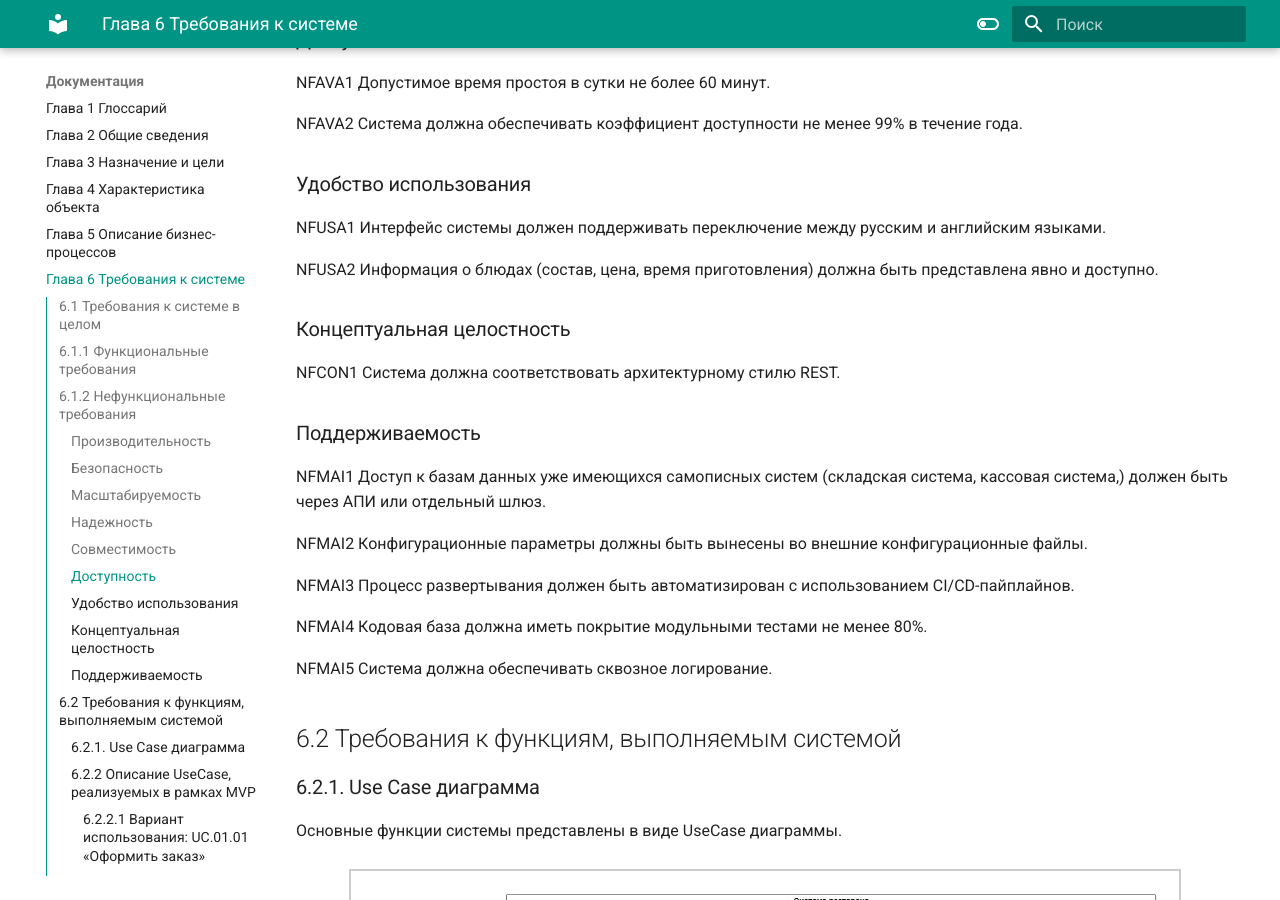
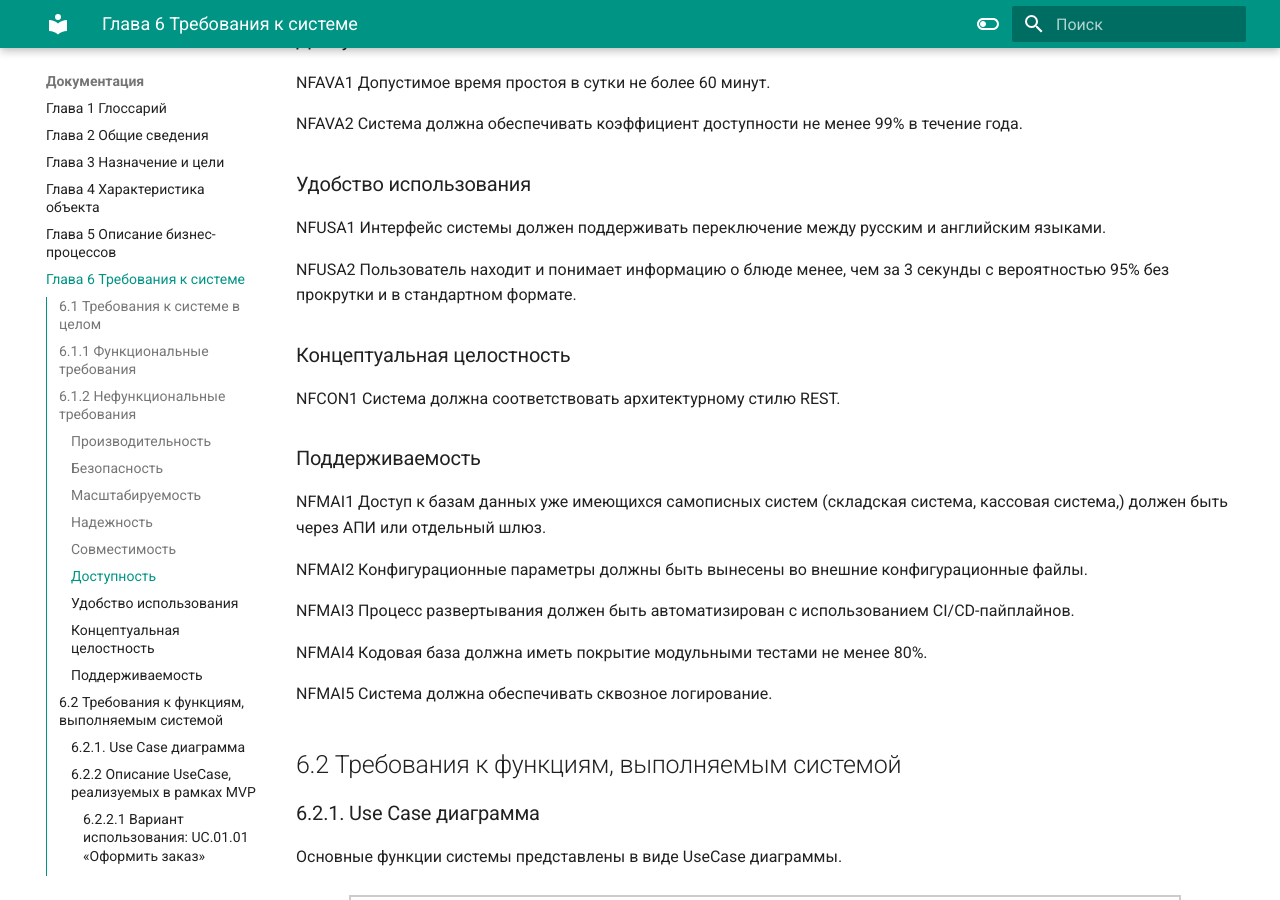
Before and after one commit to YuVUp/SA_Final_Work, an MkDocs documentation site: the page built from docs/6_system_requirements.md, in a window 1280 px wide and 900 px high, scrolled down 1777 px. Built offline with MkDocs 1.6.1 and Material for MkDocs 9.7.7, drawn with Linux system fonts in a browser that asks for light colours.

```diff
--- a/docs/6_system_requirements.md
+++ b/docs/6_system_requirements.md
@@ -68,7 +68,7 @@ NFAVA2 Система должна обеспечивать коэффициен
 
 NFUSA1 Интерфейс системы должен поддерживать переключение между русским и английским языками.
 
-NFUSA2 Информация о блюдах (состав, цена, время приготовления) должна быть представлена явно и доступно.
+NFUSA2 Пользователь находит и понимает информацию о блюде менее, чем за 3 секунды с вероятностью 95% без прокрутки и в стандартном формате.
 
 ### Концептуальная целостность
 
```
Also changed, not shown: docs/7_information_model.md (+1 -1 lines), docs/diagrams/class_ed_good.jpg (added), 1 other file.
